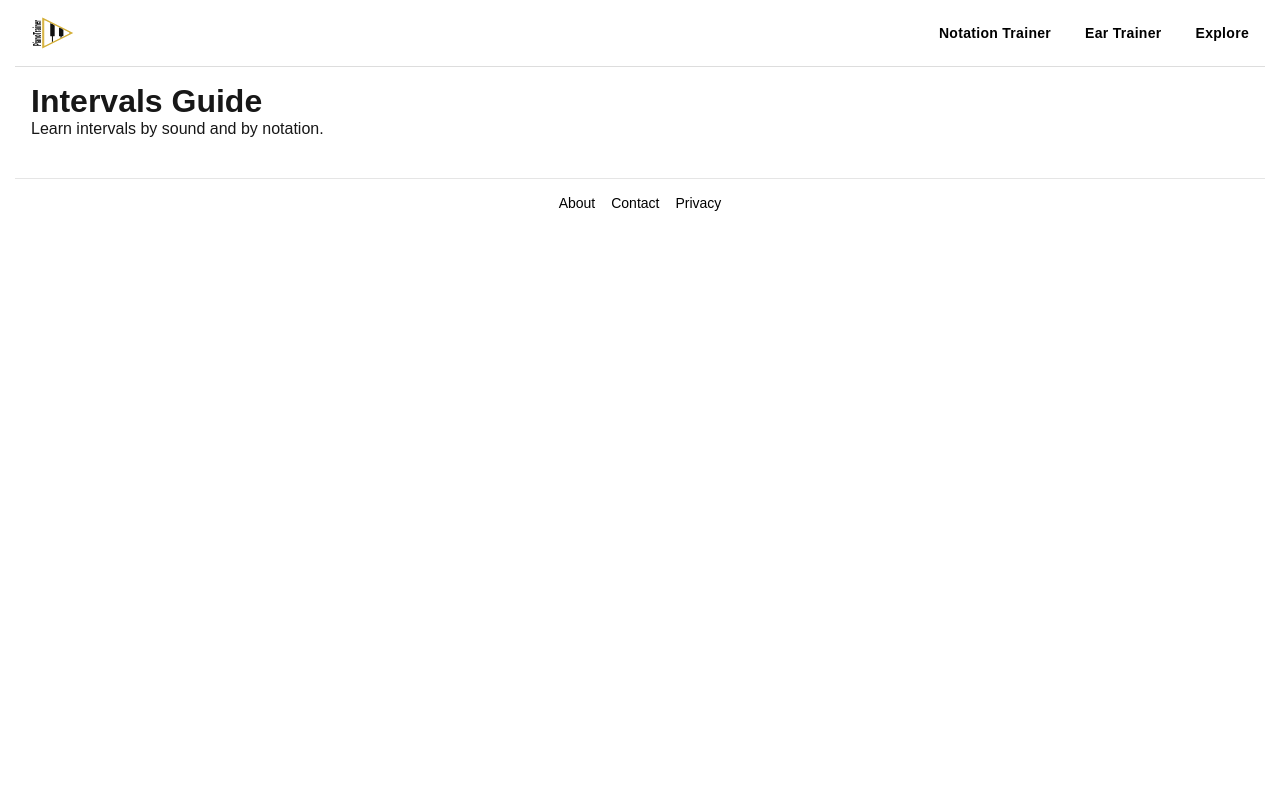
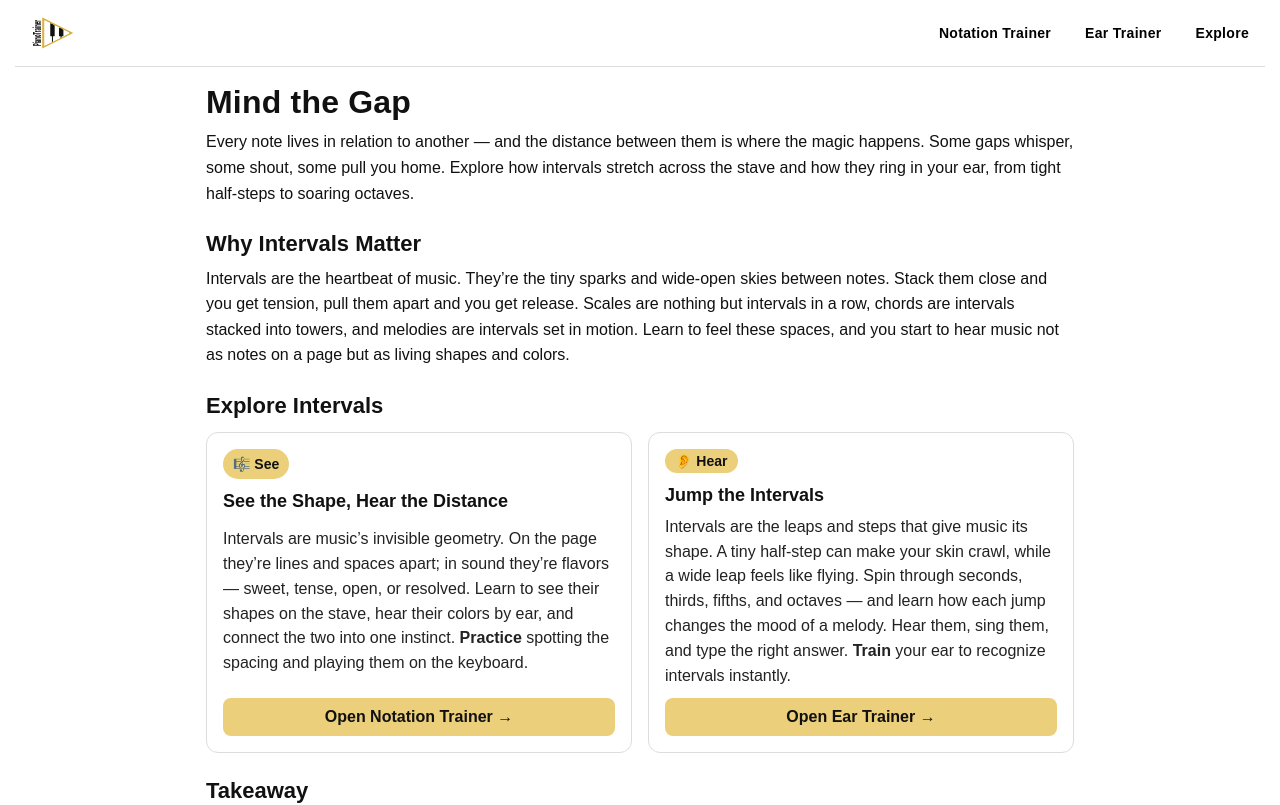
Before and after one commit to andreyeremichev/pianotrainer, a Next.js app: page /learn/intervals-guide in a window 1280 px wide. Shown: the top 805 px of the page. Built offline with nearby package versions, Linux system fonts and the light colour scheme; a web font is replaced by a local one.

Commit message:
feat(learn): add Intervals Guide page with emotional style and trainer links

```diff
--- a/app/(site)/learn/intervals-guide/page.tsx
+++ b/app/(site)/learn/intervals-guide/page.tsx
@@ -1,2 +1,160 @@
-export const metadata = { title: "Beginner’s Guide to Intervals • PianoTrainer" };
-export default function Page(){ return <main style={{padding:16}}><h1>Intervals Guide</h1><p>Learn intervals by sound and by notation.</p></main>; }
+
+import Link from "next/link";
+
+export const metadata = {
+  title: "Intervals Guide • PianoTrainer",
+  description:
+    "Mind the Gap: see, hear, and feel intervals — music’s invisible geometry. Learn what they look like, what they sound like, and why they matter.",
+};
+
+export default function IntervalsGuidePage() {
+  return (
+    <main className="intervals-guide">
+      <style>{`
+        .intervals-guide {
+          max-width: 900px;
+          margin: 0 auto;
+          padding: 16px;
+          color: #111;
+        }
+        .h1 {
+          margin: 0 0 8px;
+          font-size: 32px;
+          line-height: 1.2;
+          letter-spacing: .2px;
+        }
+        .lead {
+          margin: 6px 0 16px;
+          font-size: 16px;
+          line-height: 1.6;
+        }
+        .h2 {
+          margin: 24px 0 8px;
+          font-size: 22px;
+          line-height: 1.25;
+        }
+
+        /* Cards grid */
+        .deck {
+          display: grid;
+          gap: 16px;
+          grid-template-columns: 1fr;
+          margin-top: 12px;
+        }
+        @media (min-width: 720px) { .deck { grid-template-columns: 1fr 1fr; } }
+
+        .card {
+          border: 1px solid #ddd;
+          background: #fff;
+          border-radius: 12px;
+          padding: 16px;
+          display: grid;
+          gap: 10px;
+          min-height: 220px;
+          transition: box-shadow .15s ease, transform .15s ease;
+        }
+        .card:hover {
+          transform: translateY(-2px);
+          box-shadow: 0 6px 20px rgba(0,0,0,.12);
+        }
+
+        .chip {
+          display: inline-flex;
+          align-items: center;
+          gap: 6px;
+          font-weight: 800;
+          font-size: 14px;
+          color: #111;
+          background: #EBCF7A; /* gold */
+          border-radius: 999px;
+          padding: 4px 10px;
+          width: max-content;
+        }
+        .heading {
+          margin: 0;
+          font-size: 18px;
+          line-height: 1.35;
+        }
+        .blurb {
+          margin: -2px 0 0 0;
+          line-height: 1.55;
+          color: #222;
+        }
+        .cta {
+          margin-top: auto;
+          display: inline-flex;
+          align-items: center;
+          justify-content: center;
+          font-weight: 800;
+          text-decoration: none;
+          color: #111;
+          background: #EBCF7A; /* gold */
+          border-radius: 8px;
+          padding: 10px 14px;
+          transition: filter .15s ease, transform .15s ease;
+        }
+        .cta:hover { filter: brightness(1.05); transform: translateY(-1px); }
+      `}</style>
+
+      {/* Page title */}
+      <h1 className="h1">Mind the Gap</h1>
+      <p className="lead">
+        Every note lives in relation to another — and the distance between them is where the magic happens.
+        Some gaps whisper, some shout, some pull you home. Explore how intervals stretch across the stave
+        and how they ring in your ear, from tight half-steps to soaring octaves.
+      </p>
+
+      {/* Why Intervals Matter */}
+      <h2 className="h2">Why Intervals Matter</h2>
+      <p className="lead">
+        Intervals are the heartbeat of music. They’re the tiny sparks and wide-open skies between notes.
+        Stack them close and you get tension, pull them apart and you get release. Scales are nothing but
+        intervals in a row, chords are intervals stacked into towers, and melodies are intervals set in motion.
+        Learn to feel these spaces, and you start to hear music not as notes on a page but as living shapes
+        and colors.
+      </p>
+
+      {/* Interactive cards */}
+      <h2 className="h2">Explore Intervals</h2>
+      <div className="deck">
+        {/* Notation Trainer */}
+        <article className="card">
+          <span className="chip">🎼 See</span>
+          <h3 className="heading">See the Shape, Hear the Distance</h3>
+          <p className="blurb">
+            Intervals are music’s invisible geometry. On the page they’re lines and spaces apart; in sound they’re
+            flavors — sweet, tense, open, or resolved. Learn to see their shapes on the stave, hear their colors
+            by ear, and connect the two into one instinct. <strong>Practice</strong> spotting the spacing and playing them on the keyboard.
+          </p>
+          <Link href="/trainer/notation/intervals" className="cta">
+            Open Notation Trainer →
+          </Link>
+        </article>
+
+        {/* Ear Trainer */}
+        <article className="card">
+          <span className="chip">👂 Hear</span>
+          <h3 className="heading">Jump the Intervals</h3>
+          <p className="blurb">
+            Intervals are the leaps and steps that give music its shape. A tiny half-step can make your skin crawl,
+            while a wide leap feels like flying. Spin through seconds, thirds, fifths, and octaves — and learn how
+            each jump changes the mood of a melody. Hear them, sing them, and type the right answer. <strong>Train</strong> your ear
+            to recognize intervals instantly.
+          </p>
+          <Link href="/trainer/ear/intervals" className="cta">
+            Open Ear Trainer →
+          </Link>
+        </article>
+      </div>
+
+      {/* Takeaway */}
+      <h2 className="h2">Takeaway</h2>
+      <p className="lead">
+        Intervals aren’t just theory — they’re the shortcuts your brain uses to recognize, sing, and play music with confidence.
+        Once you know their shapes and sounds, every score becomes easier to read and every melody easier to catch.
+        The best part? You don’t need hours of practice — just a few minutes a day with the trainers above. Jump in, listen, play,
+        and let intervals become second nature. Your ear — and your hands — will thank you.
+      </p>
+    </main>
+  );
+}
```
